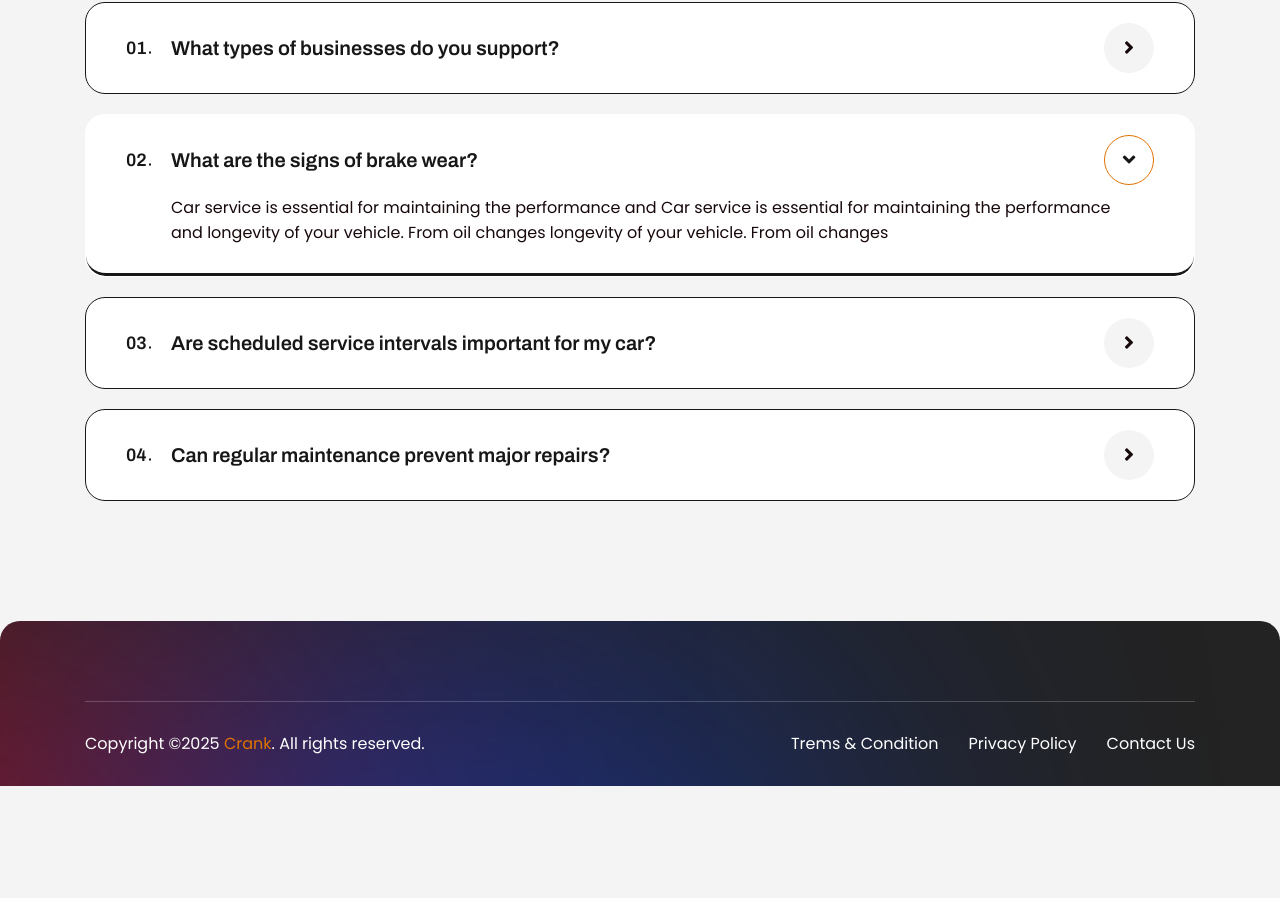
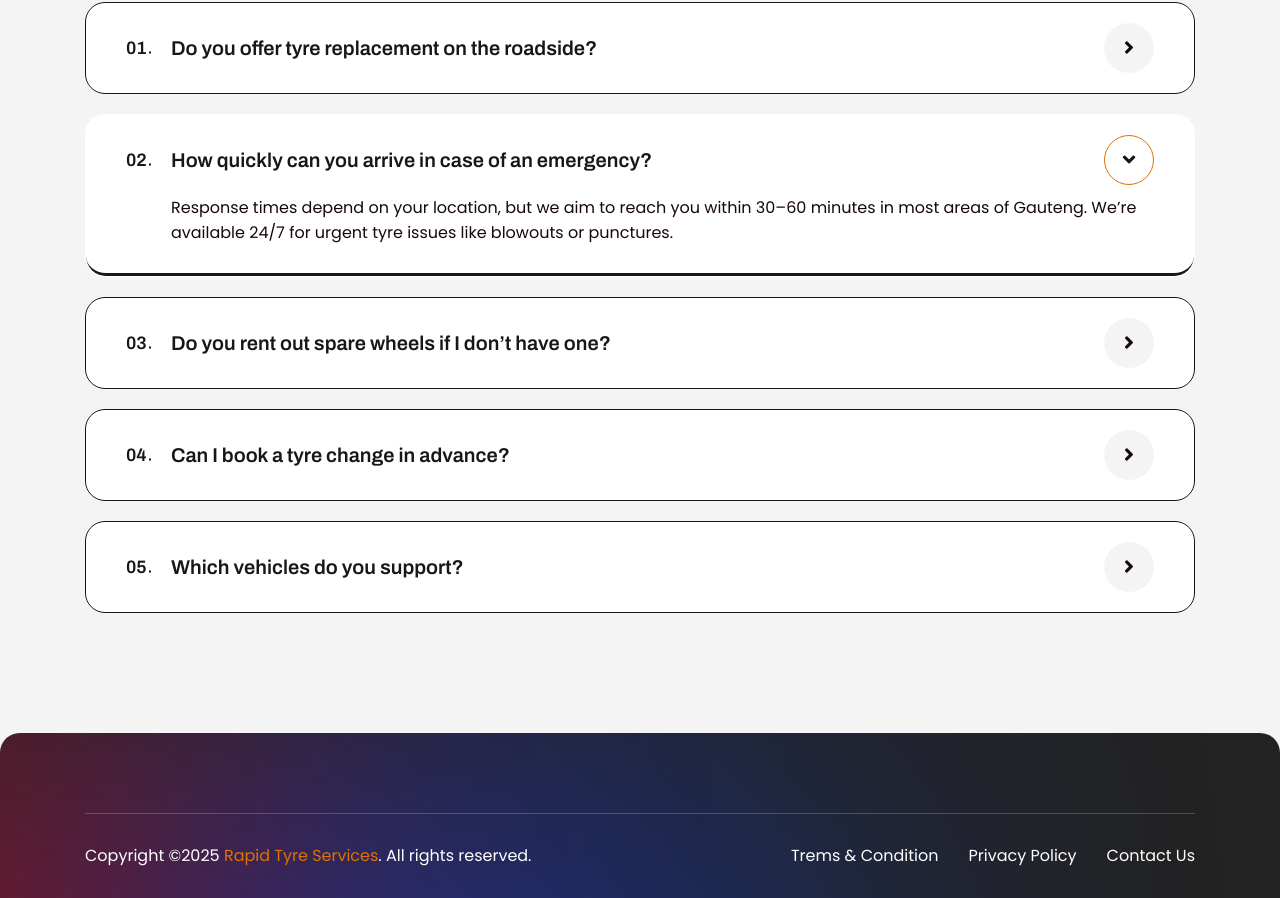
Before and after one commit to arleybebe/jcbtyreservices, a plain HTML site: page index.html in a window 1280 px wide. Shown: the part 3551-4449 px from the top of the page. Before the commit the page ends 4337 px from the top, so only its background shows below. Drawn offline with Linux system fonts and the light colour scheme; files whose address does not match are found by name.

Commit message:
basic corrections

```diff
--- a/index.html
+++ b/index.html
@@ -3,7 +3,7 @@
   <head>
     <meta charset="UTF-8" />
     <meta name="viewport" content="width=device-width, initial-scale=1.0" />
-    <title>Shared on THEMELOCK.COM - Home One || Crank || Crank HTML 5 Template</title>
+    <title>JCB Tyre Services</title>
     <!-- favicons Icons -->
     <link
       rel="apple-touch-icon"
@@ -23,7 +23,7 @@
       href="assets/images/favicons/favicon-16x16.png"
     />
     <link rel="manifest" href="assets/images/favicons/site.webmanifest" />
-    <meta name="description" content="Crank HTML 5 Template " />
+    <meta name="description" content="JCB Tyre Services" />
 
     <!-- fonts -->
     <link rel="preconnect" href="https://fonts.googleapis.com" />
@@ -730,8 +730,7 @@
               <div class="col-xl-5">
                 <div class="gallery-one__top-text">
                   <p>
-                    Car service is essential for maintaining the performance and
-                    longevity of your vehicle. From oil changes
+                    We provide fast, on-site tyre replacements wherever you are in Gauteng. Count on us when every second matters.
                   </p>
                 </div>
               </div>
@@ -873,82 +872,81 @@
               Got Answers
             </h2>
           </div>
+
           <div class="faq-one__inner-content">
             <div class="accrodion-grp" data-grp-name="faq-one-accrodion">
               <div class="accrodion">
                 <div class="accrodion-title">
                   <div class="faq-one__accrodion-title-count"></div>
-                  <h4>What types of businesses do you support?</h4>
+                  <h4>Do you offer tyre replacement on the roadside?</h4>
                 </div>
                 <div class="accrodion-content">
                   <div class="inner">
                     <p>
-                      Car service is essential for maintaining the performance
-                      and Car service is essential for maintaining the
-                      performance <br />
-                      and longevity of your vehicle. From oil changes longevity
-                      of your vehicle. From oil changes
+                      Yes! We provide 24/7 mobile tyre replacement services throughout Gauteng. Whether you're at home, work, or stuck on the roadside, our technicians will come to you quickly and get you moving again.
                     </p>
                   </div>
-                  <!-- /.inner -->
                 </div>
               </div>
+
               <div class="accrodion active">
                 <div class="accrodion-title">
                   <div class="faq-one__accrodion-title-count"></div>
-                  <h4>What are the signs of brake wear?</h4>
+                  <h4>How quickly can you arrive in case of an emergency?</h4>
                 </div>
                 <div class="accrodion-content">
                   <div class="inner">
                     <p>
-                      Car service is essential for maintaining the performance
-                      and Car service is essential for maintaining the
-                      performance <br />
-                      and longevity of your vehicle. From oil changes longevity
-                      of your vehicle. From oil changes
+                      Response times depend on your location, but we aim to reach you within 30–60 minutes in most areas of Gauteng. We’re available 24/7 for urgent tyre issues like blowouts or punctures.
                     </p>
                   </div>
-                  <!-- /.inner -->
                 </div>
               </div>
+
               <div class="accrodion">
                 <div class="accrodion-title">
                   <div class="faq-one__accrodion-title-count"></div>
-                  <h4>Are scheduled service intervals important for my car?</h4>
+                  <h4>Do you rent out spare wheels if I don’t have one?</h4>
                 </div>
                 <div class="accrodion-content">
                   <div class="inner">
                     <p>
-                      Car service is essential for maintaining the performance
-                      and Car service is essential for maintaining the
-                      performance <br />
-                      and longevity of your vehicle. From oil changes longevity
-                      of your vehicle. From oil changes
+                      Absolutely. We offer affordable spare wheel rentals starting from R350, including for SUVs, sedans, and bakkies. It's a convenient option if your car doesn’t come with a spare or if yours is damaged.
                     </p>
                   </div>
-                  <!-- /.inner -->
                 </div>
               </div>
+
               <div class="accrodion">
                 <div class="accrodion-title">
                   <div class="faq-one__accrodion-title-count"></div>
-                  <h4>Can regular maintenance prevent major repairs?</h4>
+                  <h4>Can I book a tyre change in advance?</h4>
                 </div>
                 <div class="accrodion-content">
                   <div class="inner">
                     <p>
-                      Car service is essential for maintaining the performance
-                      and Car service is essential for maintaining the
-                      performance <br />
-                      and longevity of your vehicle. From oil changes longevity
-                      of your vehicle. From oil changes
+                      Yes, you can schedule a tyre fitting at a time and place that suits you — at home, at the office, or anywhere else. Just contact us and we’ll arrange everything in advance.
                     </p>
                   </div>
-                  <!-- /.inner -->
+                </div>
+              </div>
+
+              <div class="accrodion">
+                <div class="accrodion-title">
+                  <div class="faq-one__accrodion-title-count"></div>
+                  <h4>Which vehicles do you support?</h4>
+                </div>
+                <div class="accrodion-content">
+                  <div class="inner">
+                    <p>
+                      We service all major vehicle types, including sedans, SUVs, and bakkies. Whether it's a compact car or a 4x4, we have the right tyres and equipment to assist you.
+                    </p>
+                  </div>
                 </div>
               </div>
             </div>
           </div>
+
         </div>
       </section>
       <!--Faq One End -->
@@ -1193,7 +1191,7 @@
                   <div class="site-footer__bottom-inner">
                     <div class="site-footer__copyright">
                       <p class="site-footer__copyright-text">
-                        Copyright ©2025 <a href="about.html">Crank</a>. All
+                        Copyright ©2025 <a href="about.html">Rapid Tyre Services</a>. All
                         rights reserved.
                       </p>
                     </div>
@@ -1235,7 +1233,7 @@
         <ul class="mobile-nav__contact list-unstyled">
           <li>
             <i class="fa fa-envelope"></i>
-            <a href="mailto:needhelp@packageName__.com">needhelp@crank.com</a>
+            <a href="mailto:needhelp@packageName__.com">needhelp@rapidtyreservices.co.za</a>
           </li>
           <li>
             <i class="fas fa-phone"></i>
```
